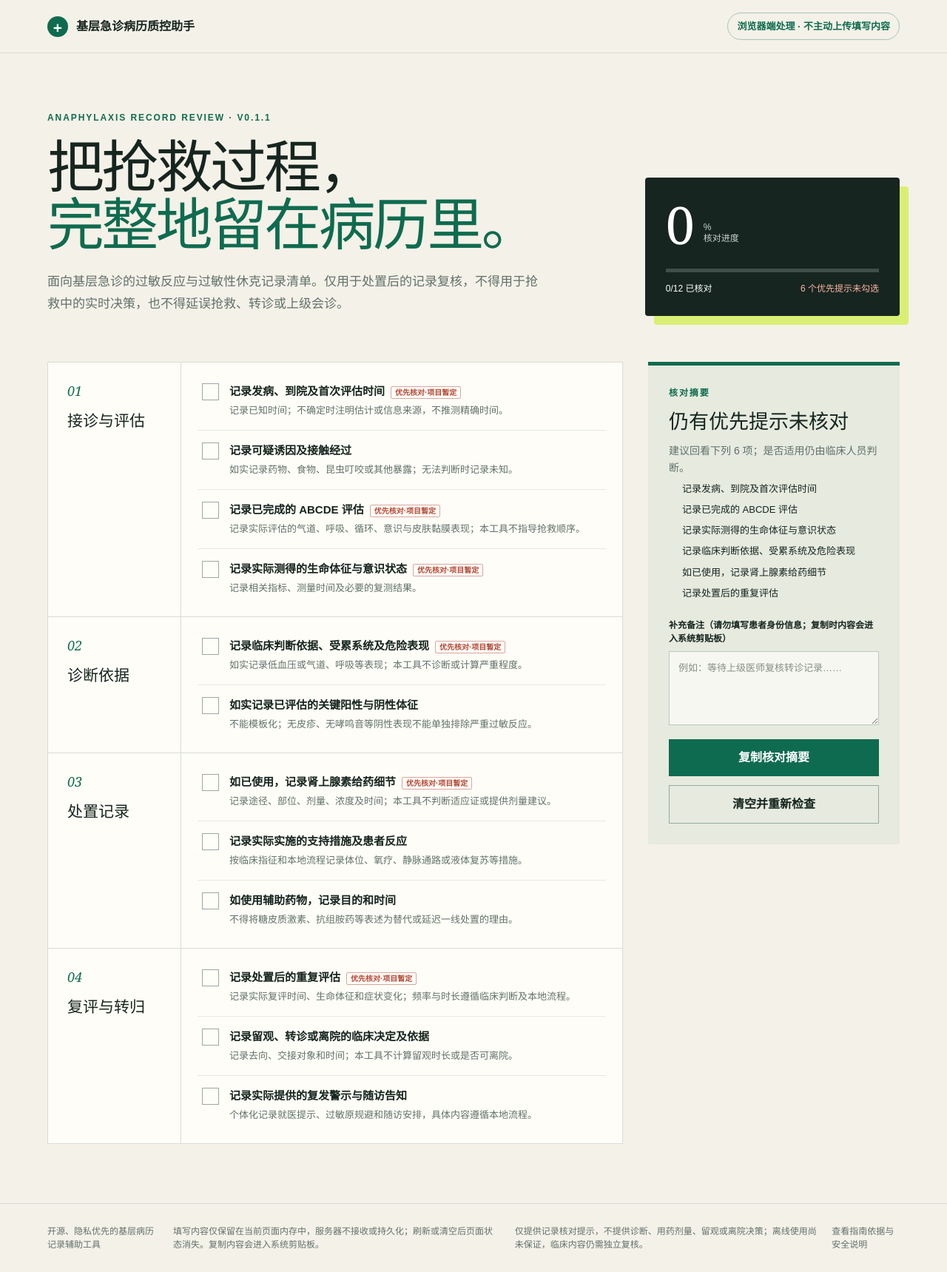
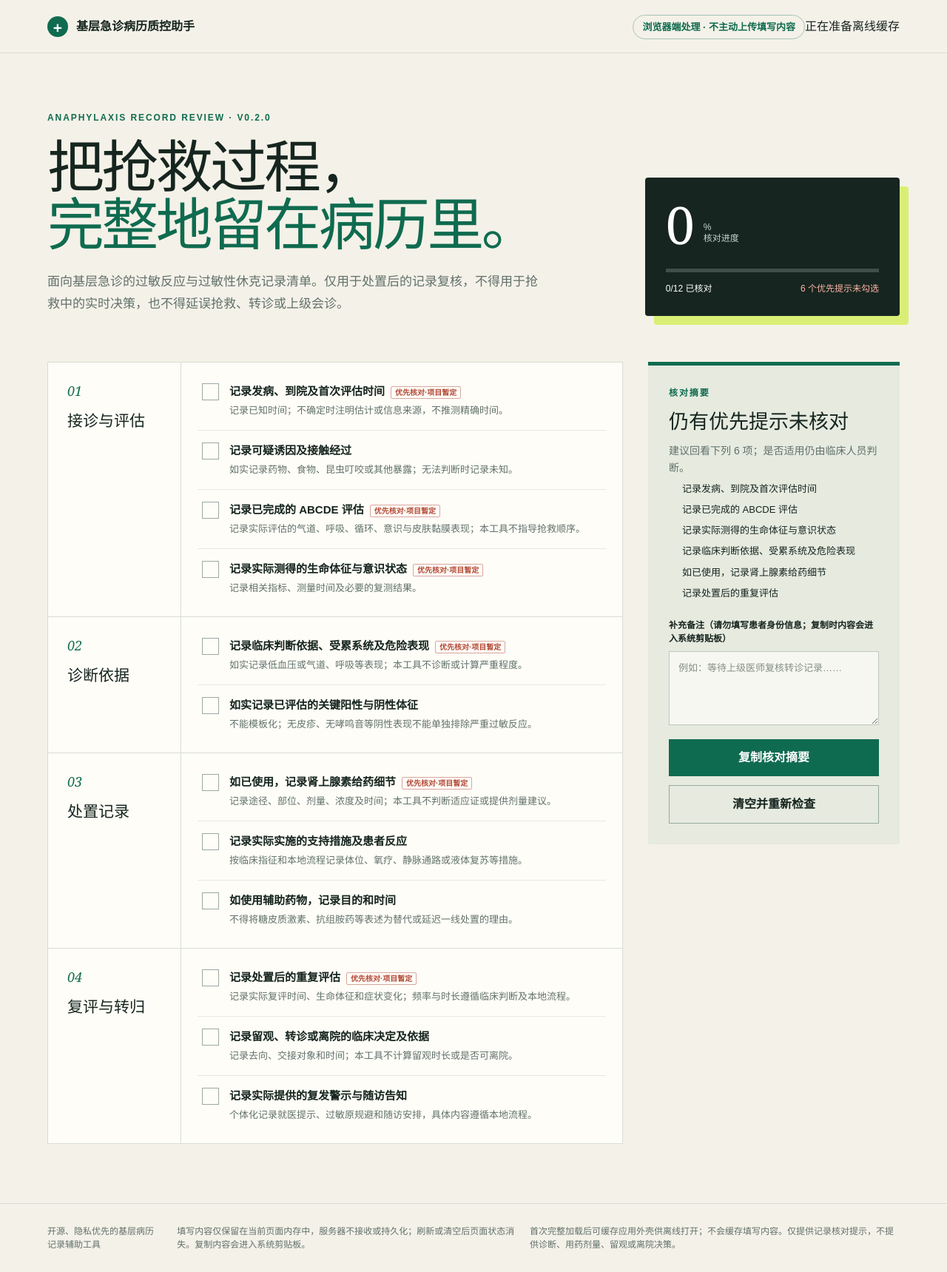
Before and after one commit to cjjaijia-svg/primarycare-record-check, a Next.js app: page / in a window 1280 px wide. Shown: the whole page at 74% size. Built offline with nearby package versions, Linux system fonts and the light colour scheme.

Commit message:
feat(pwa): update app/page.tsx

```diff
--- a/app/page.tsx
+++ b/app/page.tsx
@@ -1,6 +1,6 @@
 "use client";
 
-import { useMemo, useState } from "react";
+import { useEffect, useMemo, useState } from "react";
 
 type Item = { id: string; group: string; label: string; hint: string; priority?: boolean };
 const items: Item[] = [
@@ -23,6 +23,37 @@ export default function Home() {
   const [checked, setChecked] = useState<Record<string, boolean>>({});
   const [notes, setNotes] = useState("");
   const [copied, setCopied] = useState(false);
+  const [isOnline, setIsOnline] = useState(true);
+  const [offlineState, setOfflineState] = useState<"checking" | "ready" | "unavailable">("checking");
+
+  useEffect(() => {
+    const updateNetworkState = () => setIsOnline(navigator.onLine);
+    updateNetworkState();
+    window.addEventListener("online", updateNetworkState);
+    window.addEventListener("offline", updateNetworkState);
+
+    if ("serviceWorker" in navigator) {
+      navigator.serviceWorker.register("/sw.js")
+        .then(() => navigator.serviceWorker.ready)
+        .then(() => setOfflineState("ready"))
+        .catch(() => setOfflineState("unavailable"));
+    } else {
+      Promise.resolve().then(() => setOfflineState("unavailable"));
+    }
+
+    return () => {
+      window.removeEventListener("online", updateNetworkState);
+      window.removeEventListener("offline", updateNetworkState);
+    };
+  }, []);
+
+  const networkLabel = !isOnline
+    ? "当前离线 · 清单可继续使用"
+    : offlineState === "ready"
+      ? "已准备离线使用"
+      : offlineState === "unavailable"
+        ? "当前仅支持在线使用"
+        : "正在准备离线缓存";
   const done = items.filter((item) => checked[item.id]).length;
   const missingPriority = items.filter((item) => item.priority && !checked[item.id]);
   const score = Math.round((done / items.length) * 100);
@@ -36,16 +67,16 @@ export default function Home() {
   }
   return (
     <main>
-      <header className="topbar"><a className="brand" href="#top"><span className="brandMark">+</span><span>基层急诊病历质控助手</span></a><span className="privacy">浏览器端处理 · 不主动上传填写内容</span></header>
+      <header className="topbar"><a className="brand" href="#top"><span className="brandMark">+</span><span>基层急诊病历质控助手</span></a><div className="statusCluster"><span className="privacy">浏览器端处理 · 不主动上传填写内容</span><span className={`networkStatus ${!isOnline ? "offline" : ""}`} aria-live="polite">{networkLabel}</span></div></header>
       <section className="hero" id="top">
-        <div><p className="eyebrow">ANAPHYLAXIS RECORD REVIEW · V0.1.1</p><h1>把抢救过程，<br /><em>完整地留在病历里。</em></h1><p className="lead">面向基层急诊的过敏反应与过敏性休克记录清单。仅用于处置后的记录复核，不得用于抢救中的实时决策，也不得延误抢救、转诊或上级会诊。</p></div>
+        <div><p className="eyebrow">ANAPHYLAXIS RECORD REVIEW · V0.2.0</p><h1>把抢救过程，<br /><em>完整地留在病历里。</em></h1><p className="lead">面向基层急诊的过敏反应与过敏性休克记录清单。仅用于处置后的记录复核，不得用于抢救中的实时决策，也不得延误抢救、转诊或上级会诊。</p></div>
         <aside className="statusCard"><div className="scoreRow"><strong>{score}</strong><span>%<br />核对进度</span></div><div className="bar"><i style={{ width: `${score}%` }} /></div><div className="statusMeta"><span>{done}/{items.length} 已核对</span><span className={missingPriority.length ? "warn" : "ok"}>{missingPriority.length} 个优先提示未勾选</span></div></aside>
       </section>
       <section className="workspace">
         <div className="checklist">{groups.map((group, index) => <section className="group" key={group}><div className="groupTitle"><span>0{index + 1}</span><h2>{group}</h2></div><div className="items">{items.filter((item) => item.group === group).map((item) => <label className={`item ${checked[item.id] ? "checked" : ""}`} key={item.id}><input type="checkbox" checked={!!checked[item.id]} onChange={(e) => setChecked({ ...checked, [item.id]: e.target.checked })} /><span className="box">✓</span><span className="itemText"><b>{item.label}{item.priority && <small>优先核对·项目暂定</small>}</b><span>{item.hint}</span></span></label>)}</div></section>)}</div>
         <aside className="summaryPanel"><p className="panelLabel">核对摘要</p><h2>{missingPriority.length ? "仍有优先提示未核对" : "优先提示均已勾选"}</h2><p>{missingPriority.length ? `建议回看下列 ${missingPriority.length} 项；是否适用仍由临床人员判断。` : "勾选不代表病历完整或诊疗适当，请结合原始记录确认真实性与适用性。"}</p><ul>{missingPriority.map((item) => <li key={item.id}>{item.label}</li>)}</ul>{!missingPriority.length && <div className="complete">✓ 已逐项核对（不代表临床验证）</div>}<label className="notesLabel" htmlFor="notes">补充备注（请勿填写患者身份信息；复制时内容会进入系统剪贴板）</label><textarea id="notes" value={notes} onChange={(e) => setNotes(e.target.value)} placeholder="例如：等待上级医师复核转诊记录……" /><button className="primary" onClick={copySummary}>{copied ? "已复制到系统剪贴板" : "复制核对摘要"}</button><button className="secondary" onClick={() => { setChecked({}); setNotes(""); }}>清空并重新检查</button></aside>
       </section>
-      <footer><p>开源、隐私优先的基层病历记录辅助工具</p><p>填写内容仅保留在当前页面内存中，服务器不接收或持久化；刷新或清空后页面状态消失。复制内容会进入系统剪贴板。</p><p>仅提供记录核对提示，不提供诊断、用药剂量、留观或离院决策；离线使用尚未保证，临床内容仍需独立复核。</p><p><a href="https://github.com/cjjaijia-svg/primarycare-record-check/blob/main/REFERENCES.md" target="_blank" rel="noreferrer">查看指南依据与安全说明</a></p></footer>
+      <footer><p>开源、隐私优先的基层病历记录辅助工具</p><p>填写内容仅保留在当前页面内存中，服务器不接收或持久化；刷新或清空后页面状态消失。复制内容会进入系统剪贴板。</p><p>首次完整加载后可缓存应用外壳供离线打开；不会缓存填写内容。仅提供记录核对提示，不提供诊断、用药剂量、留观或离院决策。</p></footer>
     </main>
   );
 }
```
